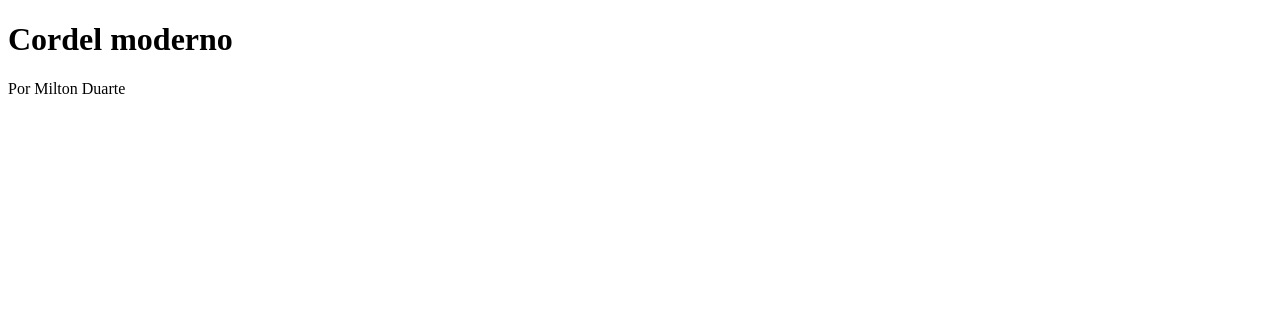
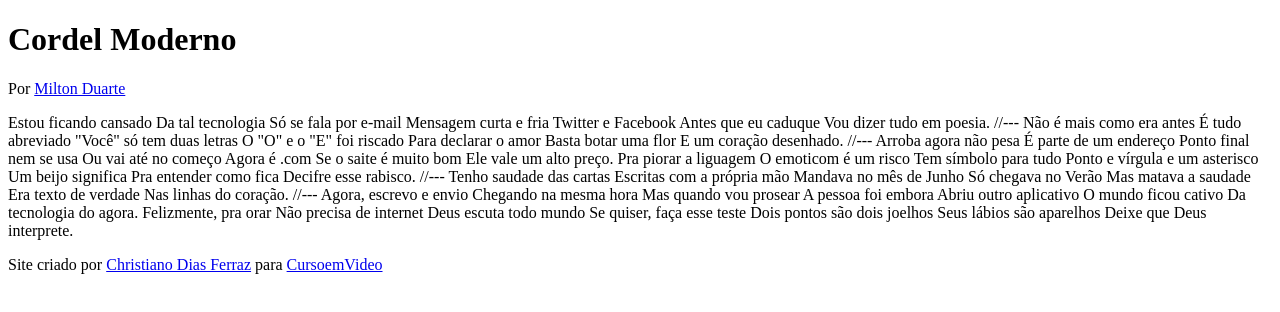
Before and after one commit to ChristianoFerraz/html-css, a plain HTML site: page desafios/d012/projetocordel.html in a window 1280 px wide. Drawn offline with Linux system fonts and the light colour scheme.

Commit message:
Atualização do d012

```diff
--- a/desafios/d012/projetocordel.html
+++ b/desafios/d012/projetocordel.html
@@ -7,14 +7,80 @@
 </head>
 <body>
     <header>
-       <h1>
-        Cordel moderno
-       </h1>
-       <p>Por Milton Duarte</p>
+        <h1>
+            Cordel Moderno
+        </h1>
+        <p>
+            Por <a href="https://www.recantodasletras.com.br/poesias/3186743]" target="_blank">Milton Duarte</a>
+        </p>
+
     </header>
+    Estou ficando cansado
+    Da tal tecnologia
+    Só se fala por e-mail
+    Mensagem curta e fria
+    Twitter e Facebook
+    Antes que eu caduque
+    Vou dizer tudo em poesia.
 
-    <main>
+    //---
 
-    </main>
+    Não é mais como era antes
+    É tudo abreviado
+    "Você" só tem duas letras
+    O "O" e o "E" foi riscado
+    Para declarar o amor
+    Basta botar uma flor
+    E um coração desenhado.
+
+    //---
+
+    Arroba agora não pesa
+    É parte de um endereço
+    Ponto final nem se usa
+    Ou vai até no começo
+    Agora é .com
+    Se o saite é muito bom
+    Ele vale um alto preço.
+
+    Pra piorar a liguagem
+    O emoticom é um risco
+    Tem símbolo para tudo
+    Ponto e vírgula e um asterisco
+    Um beijo significa
+    Pra entender como fica
+    Decifre esse rabisco.
+
+    //---
+
+    Tenho saudade das cartas
+    Escritas com a própria mão
+    Mandava no mês de Junho
+    Só chegava no Verão
+    Mas matava a saudade
+    Era texto de verdade
+    Nas linhas do coração.
+
+    //---
+
+    Agora, escrevo e envio
+    Chegando na mesma hora
+    Mas quando vou prosear
+    A pessoa foi embora
+    Abriu outro aplicativo
+    O mundo ficou cativo
+    Da tecnologia do agora.
+
+    Felizmente, pra orar
+    Não precisa de internet
+    Deus escuta todo mundo
+    Se quiser, faça esse teste
+    Dois pontos são dois joelhos
+    Seus lábios são aparelhos
+    Deixe que Deus interprete.
+
+    <footer>
+        <p>Site criado por <a href="https://github.com/Christianoferraz" target="_blank">Christiano Dias Ferraz</a> para <a href="https://www.cursoemvideo.com" target="_blank">CursoemVideo</a></p>
+    </footer>
 </body>
 </html>
```
